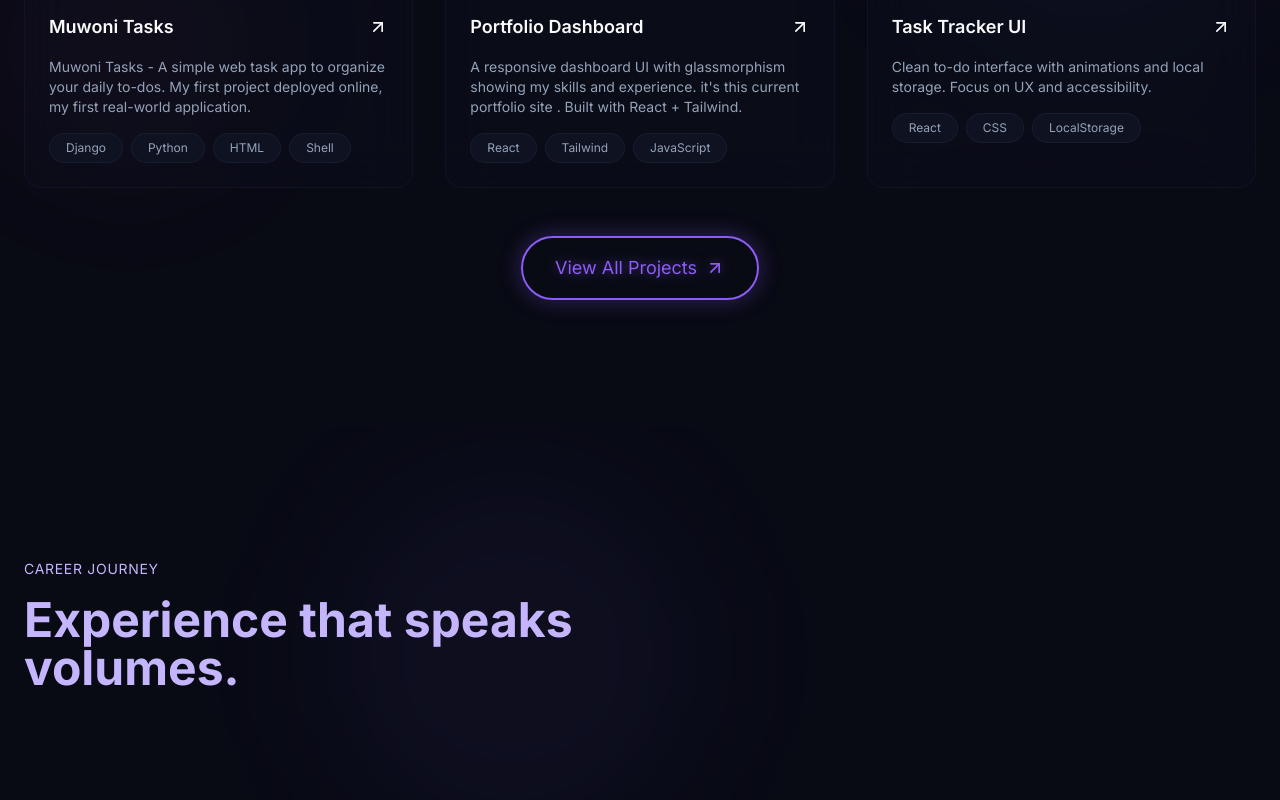
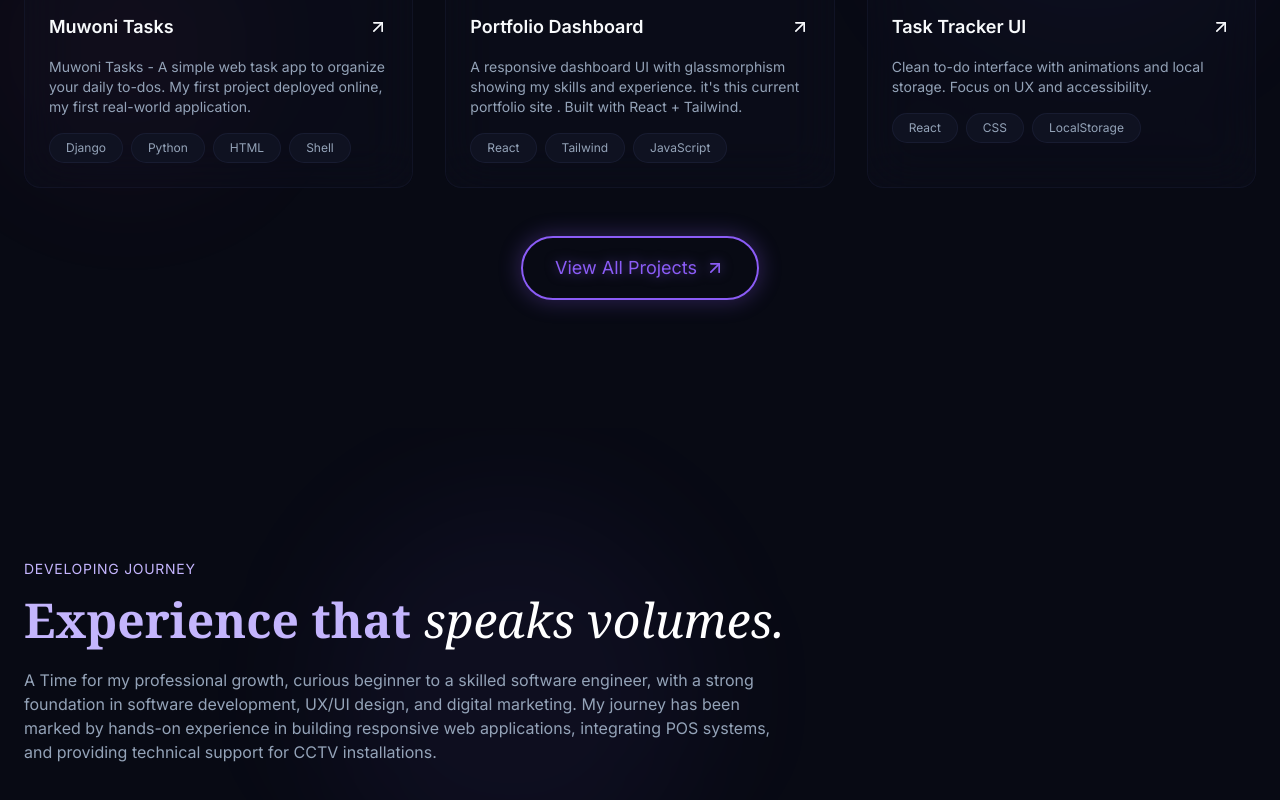
Before and after one commit to big21josh/Tadiwanashe-Joshua-Mabharani_dev-personal-portfolio, a React (Vite) app: page / in a window 1280 px wide. Shown: the part 2969-3769 px from the top of the page. Built offline with nearby package versions, Linux system fonts and the light colour scheme.

Commit message:
{Section Header done

```diff
--- a/src/sections/Experience.jsx
+++ b/src/sections/Experience.jsx
@@ -48,15 +48,29 @@ export const Experience = () => {
             <span className="text-secondary-foreground text-sm
              font-medium tracking-wider uppercase animate-fade-in"
              >
-               Career Journey
+               Developing Journey
             </span>
-            <h2 className="text-4xl md:text-5xl font-bold
-             mt-4 mb-6 animate-fade-in animation-delay-100
+            <h2 className="text-4xl md:text-5xl font-bold font-serif  mt-4 mb-6 animate-fade-in animation-delay-100
               text-secondary-foreground">
                Experience that{" "}
-             <span>speaks volumes.</span>
+             <span className="font-serif italic font-normal text-white">
+               {" "}
+               speaks volumes.
+             </span>
             </h2>
+
+            <p
+             className="text-muted-foreground
+             animate-fade-in animation-delay-200"
+            >
+              A Time for my professional growth, curious beginner to a skilled software engineer, with a strong foundation in software development, UX/UI design, and digital marketing. My journey has been marked by hands-on experience in building responsive web applications, integrating POS systems, and providing technical support for CCTV installations.
+            </p>
          </div>
+
+          {/* Timeline */}
+          <div>
+
+          </div>
       </div>
    </section>
    );
```
